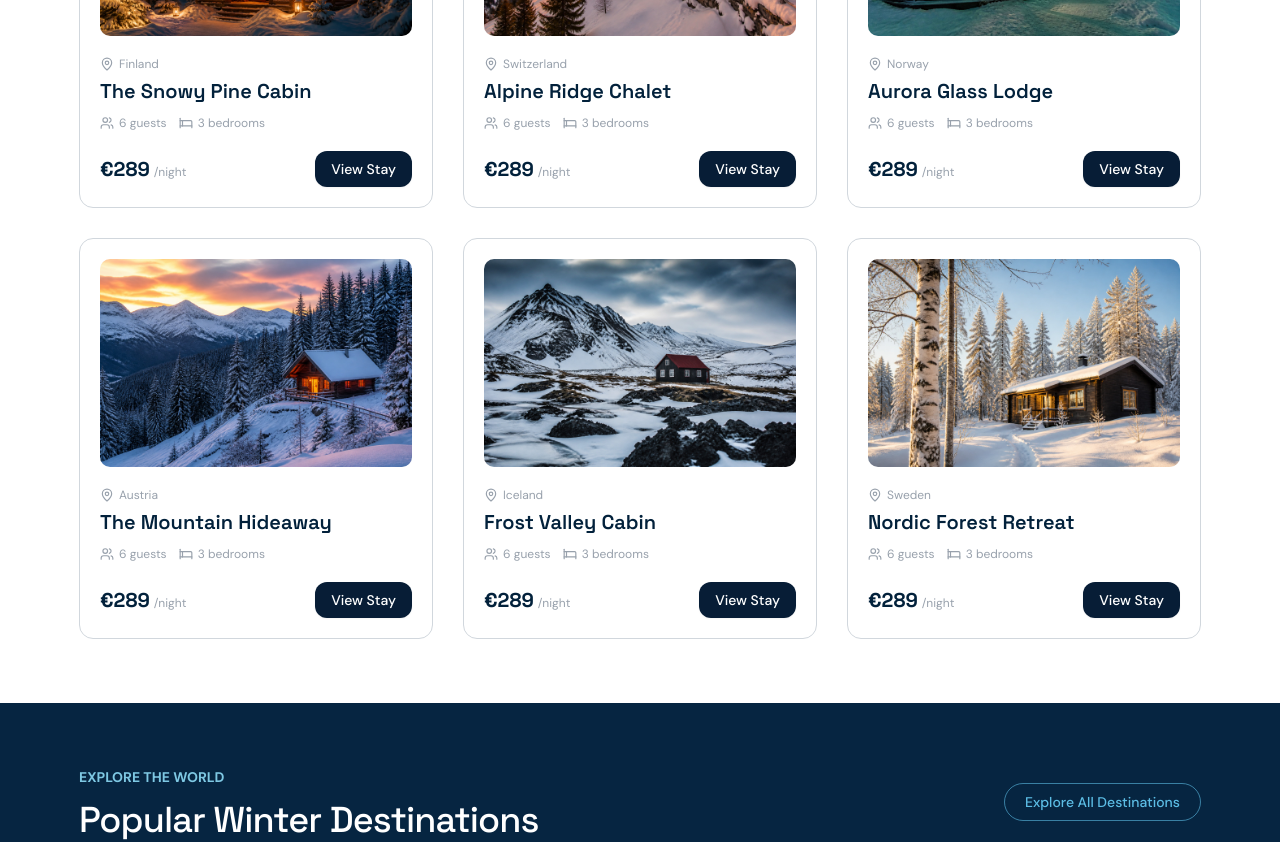
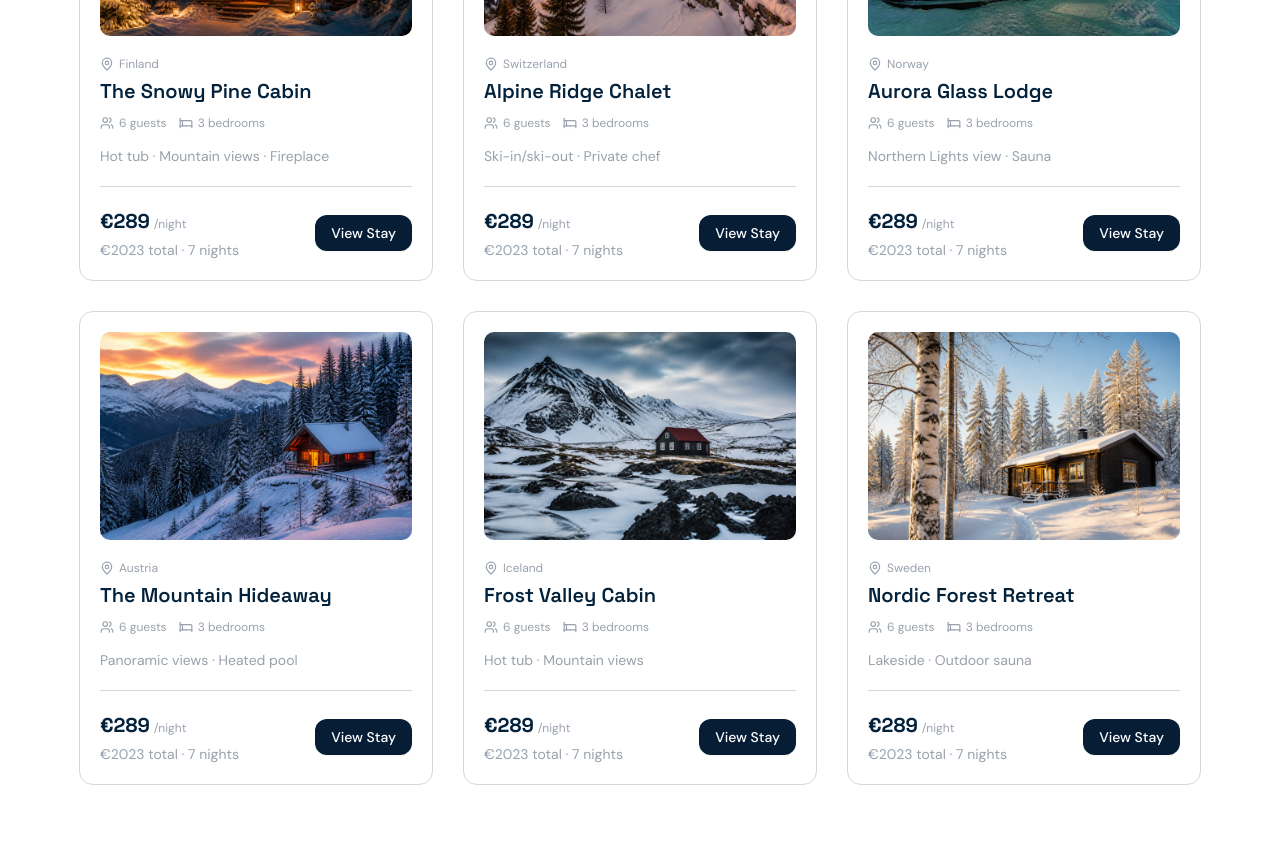
Before and after one commit to payalptoliya416/winterers, a React (Vite) app: page / in a window 1280 px wide. Shown: the part 1860-2702 px from the top of the page. Built offline with nearby package versions, Linux system fonts and the light colour scheme.

Commit message:
card chnages

```diff
--- a/src/components/StayCard.tsx
+++ b/src/components/StayCard.tsx
@@ -44,11 +44,15 @@ export default function StayCard({
               {s.beds} bedrooms
             </span>
           </div>
+           {/* Tags */}
+          <p className="mt-[15px] text-sm text-[#98A1AC] truncate">
+            {s.tags}
+          </p>
         </div>
       </div>
 
       {/* Bottom Row: Price & View Stay Button */}
-      <div className="pt-5 flex items-center justify-between">
+        <div className="mt-5 pt-5 border-t border-[#D1D7DD] flex items-center justify-between">
         <div>
           <div className="flex items-baseline gap-1">
             <span className="font-head text-lg sm:text-xl font-bold text-[#02213B]">
@@ -56,6 +60,9 @@ export default function StayCard({
             </span>
             <span className="text-xs text-[#98A1AC]">/night</span>
           </div>
+          <p className="text-sm text-[#98A1AC] mt-[5px]">
+            €{s.price * 7} total · 7 nights
+          </p>
         </div>
 
         <Link
```
